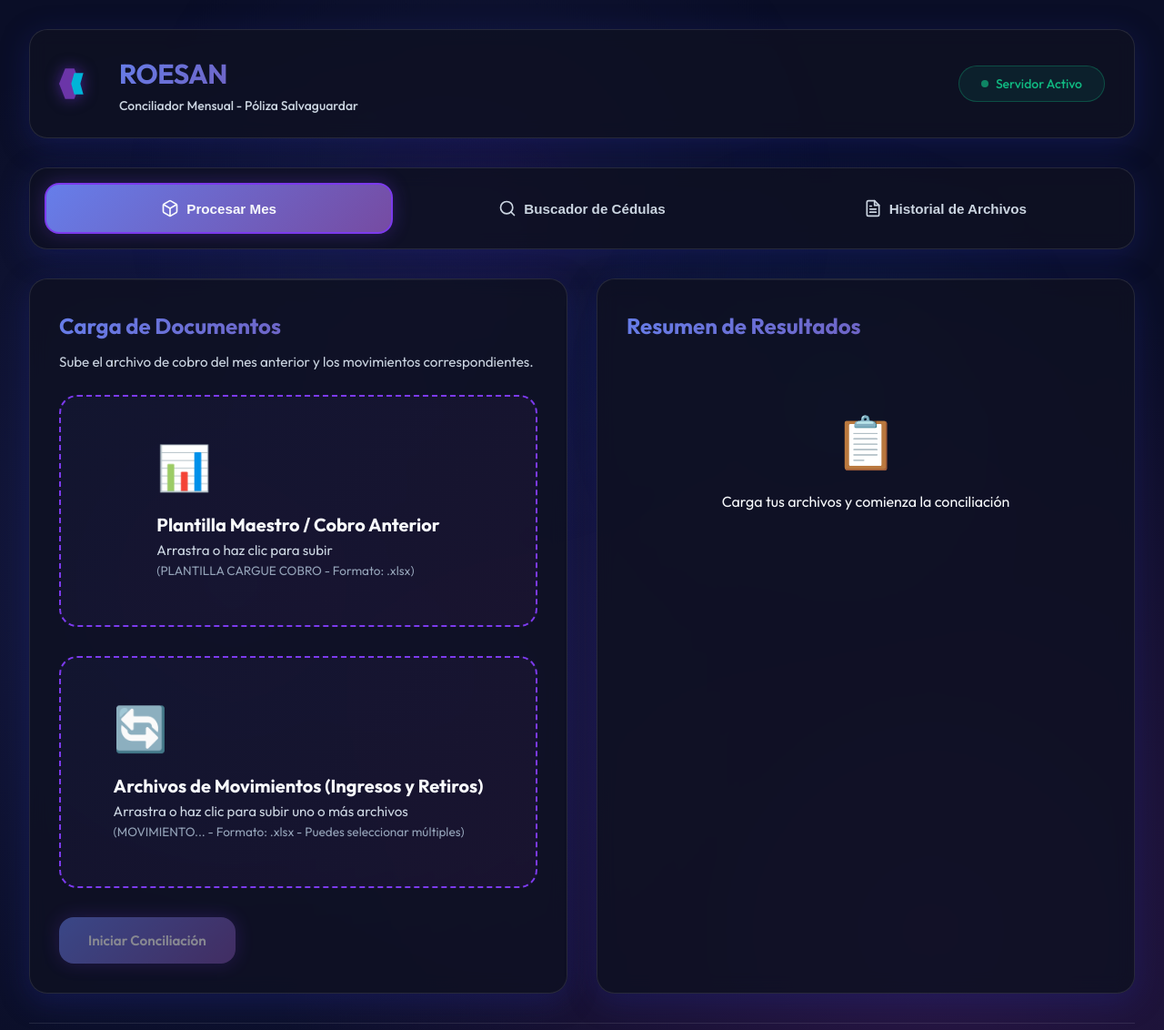
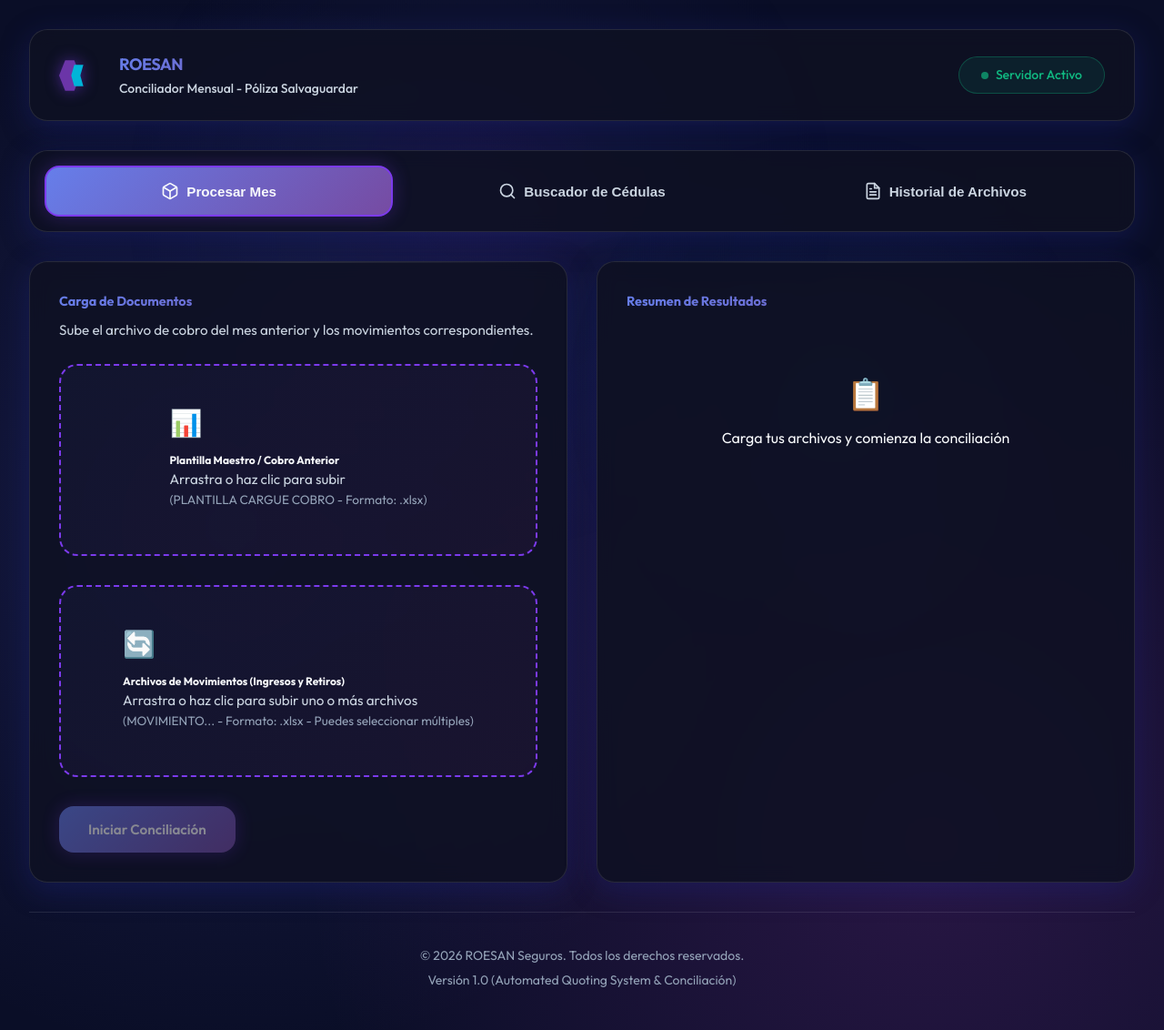
Before and after one commit to ingfedericolopezs-a11y/Salvaguarda, a Flask app: page / in a window 1280 px wide. Shown: the top 1132 px of the page at 91% size. Run offline with Flask 3, Linux system fonts and the light colour scheme.

Commit message:
Ajustar tamaños de letra: reducción total 40% para mejor proporción visual

```diff
--- a/static/css/styles.css
+++ b/static/css/styles.css
@@ -192,7 +192,7 @@
 }
 
 .app-header h1 {
-    font-size: 1.875rem;
+    font-size: 1.125rem;
     font-weight: var(--font-weight-extrabold);
     background: var(--gradient-primary);
     -webkit-background-clip: text;
@@ -349,7 +349,7 @@
 }
 
 .card-title {
-    font-size: 1.5rem;
+    font-size: 0.9rem;
     font-weight: var(--font-weight-bold);
     background: var(--gradient-primary);
     -webkit-background-clip: text;
@@ -433,7 +433,7 @@
 }
 
 .upload-icon {
-    font-size: 3rem;
+    font-size: 1.8rem;
     animation: bounce 2s infinite;
 }
 
@@ -443,7 +443,7 @@
 }
 
 .upload-zone h3 {
-    font-size: 1.25rem;
+    font-size: 0.75rem;
     font-weight: var(--font-weight-bold);
     color: var(--text-primary);
 }
@@ -677,7 +677,7 @@
 }
 
 .empty-icon {
-    font-size: 3.5rem;
+    font-size: 2.1rem;
     animation: float 3s ease-in-out infinite;
 }
 
@@ -731,7 +731,7 @@
 
 /* Success State */
 .success-icon {
-    font-size: 3.5rem;
+    font-size: 2.1rem;
     animation: scaleIn 0.6s cubic-bezier(0.34, 1.56, 0.64, 1);
 }
 
@@ -747,7 +747,7 @@
 }
 
 .success-state h3 {
-    font-size: 1.5rem;
+    font-size: 0.9rem;
     margin: var(--spacing-lg) 0;
     color: var(--color-success);
 }
@@ -787,7 +787,7 @@
 }
 
 .stat-number {
-    font-size: 2.5rem;
+    font-size: 1.5rem;
     font-weight: var(--font-weight-extrabold);
     background: var(--gradient-primary);
     -webkit-background-clip: text;
@@ -824,10 +824,11 @@
 /* Reports Section */
 .reports-section {
     padding: var(--spacing-lg);
-    background: linear-gradient(135deg, rgba(124, 58, 237, 0.1) 0%, rgba(167, 139, 250, 0.1) 100%);
+    background: linear-gradient(135deg, rgba(124, 58, 237, 0.15) 0%, rgba(167, 139, 250, 0.15) 100%);
     border-radius: var(--radius-lg);
-    border: 1px solid rgba(124, 58, 237, 0.2);
-    margin-top: var(--spacing-lg);
+    border: 2px solid rgba(124, 58, 237, 0.4);
+    margin-top: var(--spacing-xl);
+    box-shadow: 0 0 20px rgba(124, 58, 237, 0.15);
 }
 
 /* Preview Section */
```
